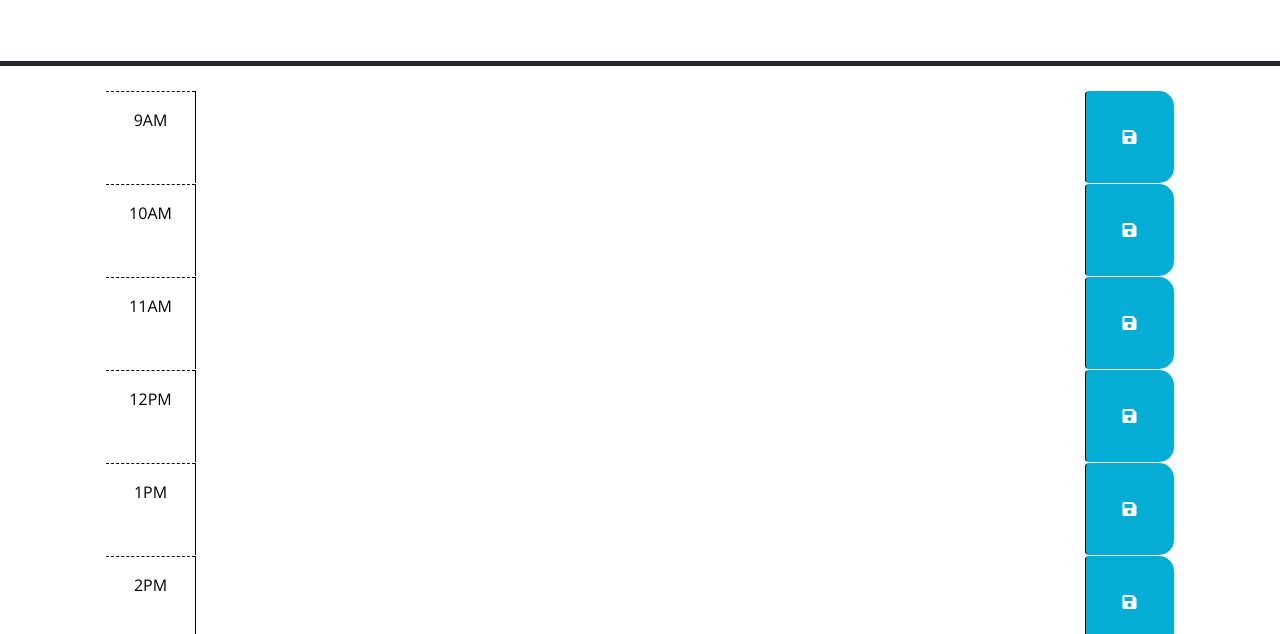
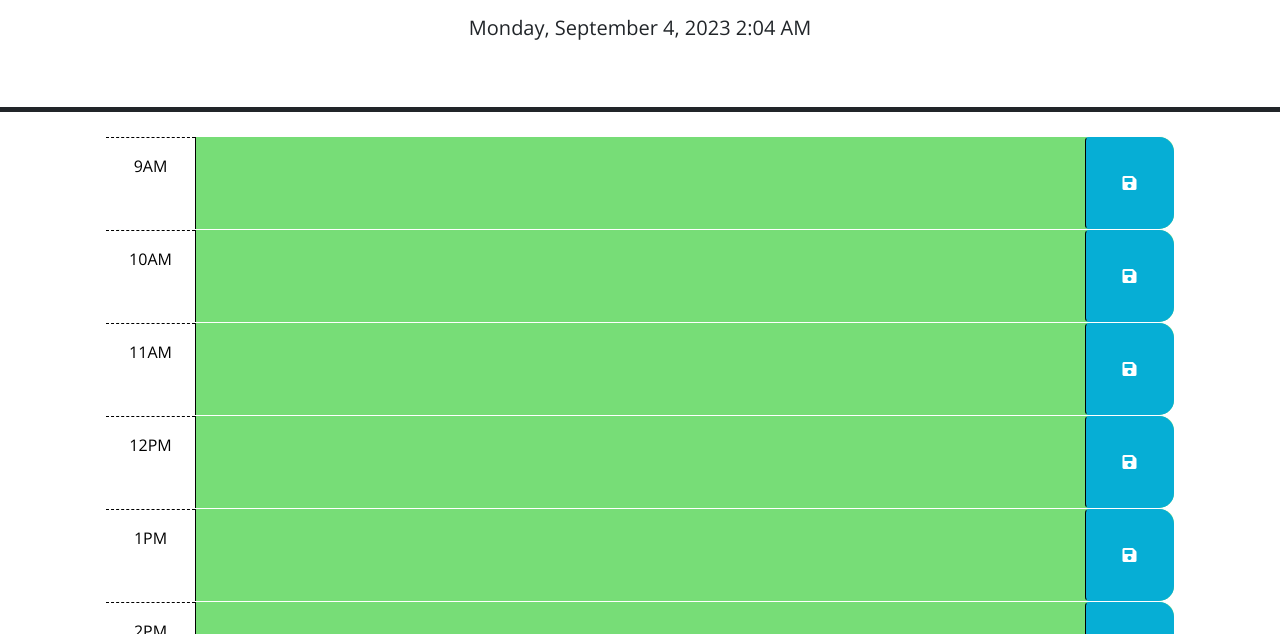
Before and after one commit to JMADA257/Work-Schedular, a plain HTML site: page index.html in a window 1280 px wide. Shown: the part 166-800 px from the top of the page. Drawn offline with nearby package versions, Linux system fonts and the light colour scheme; files that its build step writes are made by us from their sources.

Commit message:
Updated my JS and CSS links

```diff
--- a/index.html
+++ b/index.html
@@ -18,7 +18,7 @@
       href="https://fonts.googleapis.com/css?family=Open+Sans&display=swap"
       rel="stylesheet"
     />
-    <link rel="stylesheet" href="style.css" />
+    <link rel="stylesheet" href="./Assets/style.css" />
     <title>Work Day Scheduler</title>
   </head>
 
@@ -113,6 +113,6 @@
       crossorigin="anonymous"
     ></script>
 
-    <script src="script.js"></script>
+    <script src="./Assets/script.js"></script>
   </body>
 </html>
```
